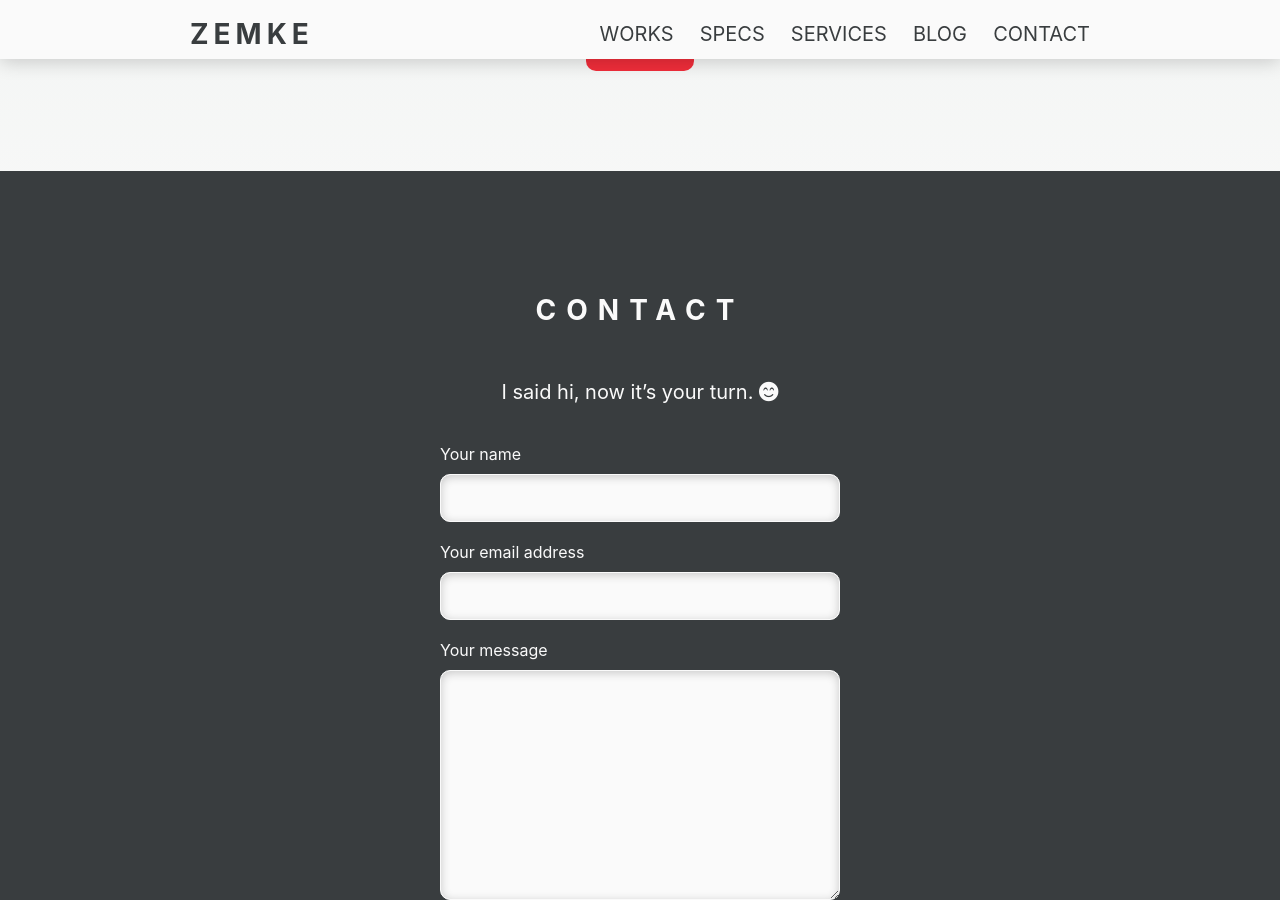
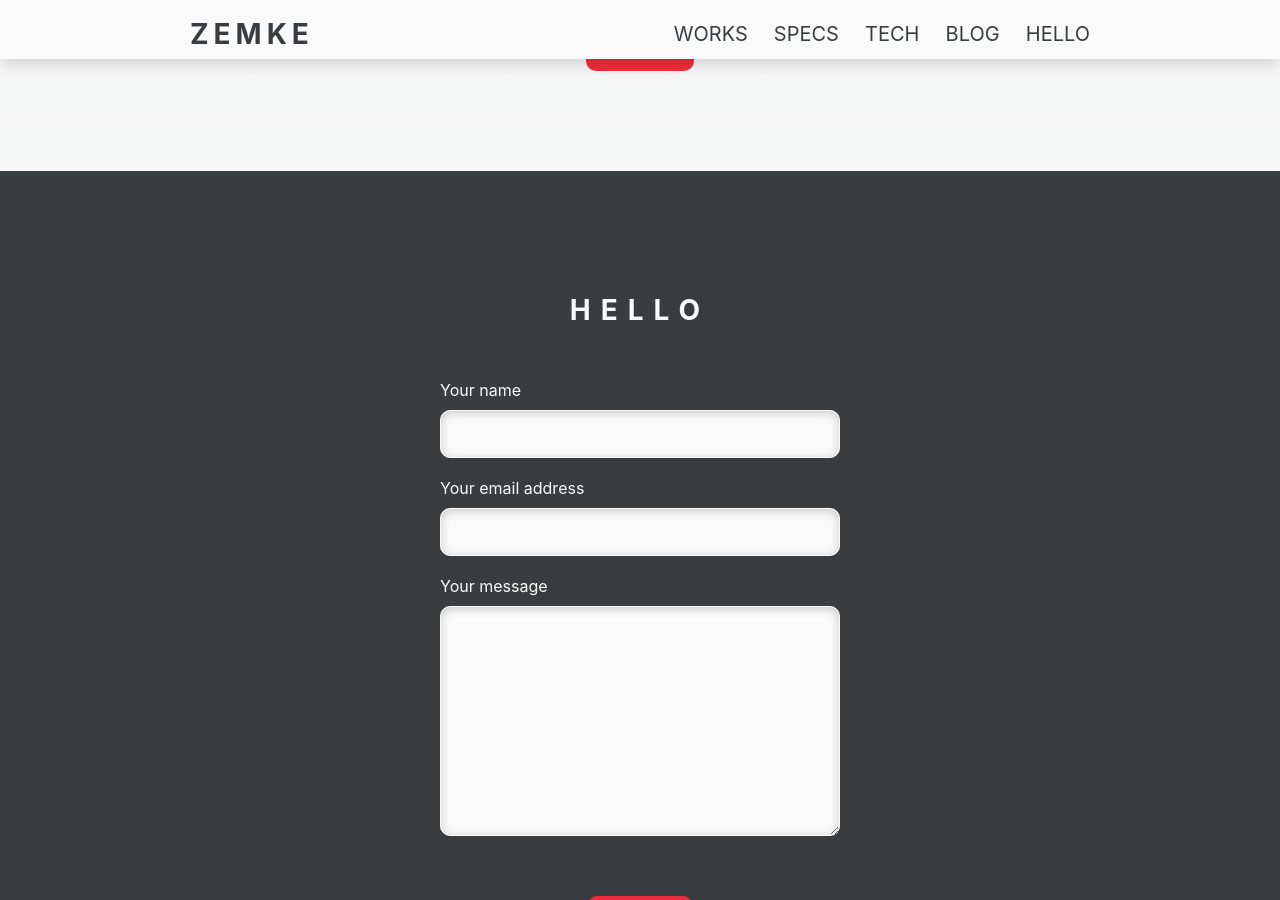
Before and after one commit to Zemke/zemke.github.io, a Jekyll site: the page built from index.html, in a window 1280 px wide and 900 px high, scrolled down 3075 px. Built offline with Jekyll 4.4.1, drawn with Linux system fonts in a browser that asks for light colours.

Commit message:
Change nav item names

```diff
--- a/_includes/navigation.html
+++ b/_includes/navigation.html
@@ -24,7 +24,7 @@
             </div>
 
             <div class="nav-item">
-                <a href="/#services">Services</a>
+                <a href="/#tech">Tech</a>
             </div>
 
             {% if page.url == '/' %}
@@ -38,7 +38,7 @@
             {% endif %}
 
             <div class="nav-item">
-                <a href="/#contact">Contact</a>
+                <a href="/#hello">Hello</a>
             </div>
 
         </div>
--- a/_includes/topics/contact.html
+++ b/_includes/topics/contact.html
@@ -1,12 +1,7 @@
 <div class="contact">
     <h1>
-        Contact
+        Hello
     </h1>
-
-    <p>
-        I said hi, now it’s your turn.
-        <i class="fa fa-smile-beam"></i>
-    </p>
 
     <form action="https://formspree.io/&#102;&#108;&#111;&#114;&#105;&#97;&#110;&#64;&#122;&#101;&#109;&#107;&#101;&#46;&#105;&#111;" method="POST">
         <div class="form-row">
--- a/_includes/topics/services.html
+++ b/_includes/topics/tech.html
@@ -1,7 +1,7 @@
-<h1>Services</h1>
+<h1>Tech</h1>
 
 <div class="service-container">
-    {% for item in site.data.services %}
+    {% for item in site.data.tech %}
     <div class="service">
         <div class="service-icon-container">
             <div class="service-icon-circle">
--- a/_sass/main.scss
+++ b/_sass/main.scss
@@ -649,7 +649,7 @@ footer {
 }
 
 
-// Services
+// Tech
 
 .service-container {
   @include card-container;
@@ -803,7 +803,7 @@ footer {
   }
 }
 
-// Contact
+// Hello
 
 .contact {
   color: $snow;
--- a/index.html
+++ b/index.html
@@ -16,10 +16,10 @@ title: Florian Zemke
     </div>
 </div>
 
-<a id="services"></a>
+<a id="tech"></a>
 <div class="bg-glitter section">
     <div class="container">
-        {% include topics/services.html %}
+        {% include topics/tech.html %}
     </div>
 </div>
 
@@ -30,7 +30,7 @@ title: Florian Zemke
     </div>
 </div>
 
-<a id="contact"></a>
+<a id="hello"></a>
 <div class="bg-main section">
     <div class="container">
         {% include topics/contact.html %}
```
Also changed, not shown: _data/navigation.yml (+4 -4 lines), _data/tech.yml (renamed from _data/services.yml).
